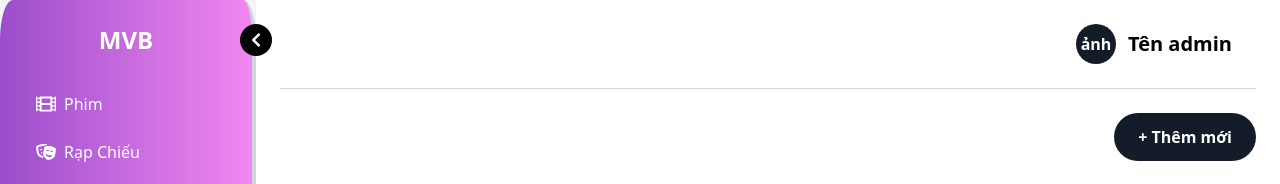
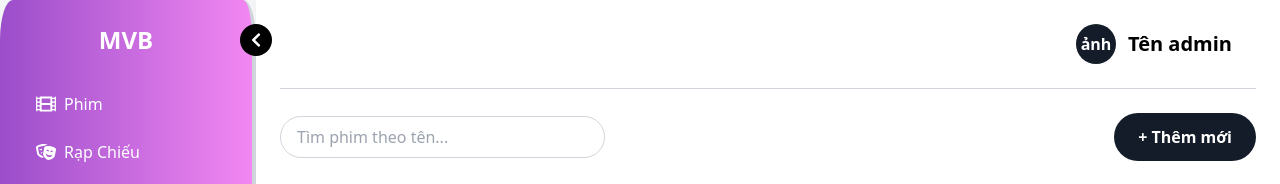
Before and after one commit to Manh8929/MOVIE_BOOKING_CAPSTONE2, a React (Vite) app in the folder Frontend/: page /addmovieadm in a window 1280 px wide. Shown: the top 184 px of the page. Built offline with nearby package versions, Linux system fonts and the light colour scheme; no server answers.

Commit message:
create logic find films

```diff
--- a/Frontend/src/components/SliderComponent/SliderComponent.jsx
+++ b/Frontend/src/components/SliderComponent/SliderComponent.jsx
@@ -2,7 +2,6 @@ import React, { useState, useEffect } from "react";
 import slider1 from "../../assets/img/slider/slider1.jpg";
 import slider2 from "../../assets/img/slider/slider2.jpg";
 import slider3 from "../../assets/img/slider/slider3.jpg";
-
 
 const images = [slider1, slider2, slider3];
 
--- a/Frontend/src/pages/AddMovieAdm.jsx
+++ b/Frontend/src/pages/AddMovieAdm.jsx
@@ -11,13 +11,30 @@ const AddMovieAdm = () => {
   const [selectedMovie, setSelectedMovie] = useState(null);
   const [viewingMovie, setViewingMovie] = useState(null);
 
+  // search phim
+  const [searchTerm, setSearchTerm] = useState("");
+
+  // không phân biệt chữ có dấu hay ko
+  const removeVietnameseTones = (str) => {
+    return str
+      .normalize("NFD")
+      .replace(/[\u0300-\u036f]/g, "")
+      .toLowerCase();
+  };
+
+  const filteredMovies = movies.filter((movie) =>
+    removeVietnameseTones(movie.title).includes(
+      removeVietnameseTones(searchTerm)
+    )
+  );
+
   // phân trang
   const [currentPage, setCurrentPage] = useState(1);
   const itemsPerPage = 4;
   const indexOfLastItem = currentPage * itemsPerPage;
   const indexOfFirstItem = indexOfLastItem - itemsPerPage;
-  const currentMovies = movies.slice(indexOfFirstItem, indexOfLastItem);
-  const totalPages = Math.ceil(movies.length / itemsPerPage);
+  const currentMovies = filteredMovies.slice(indexOfFirstItem, indexOfLastItem);
+  const totalPages = Math.ceil(filteredMovies.length / itemsPerPage);
 
   const fetchMovies = async () => {
     try {
@@ -82,7 +99,18 @@ const AddMovieAdm = () => {
 
         <div className="border-t border-gray-300 mb-6"></div>
 
-        <div className="flex justify-end mb-6">
+        <div className="flex justify-between items-center mb-6">
+          <input
+            type="text"
+            placeholder="Tìm phim theo tên..."
+            value={searchTerm}
+            onChange={(e) => {
+              setSearchTerm(e.target.value);
+              setCurrentPage(1);
+            }}
+            className="border border-gray-300 rounded-full px-4 py-2 w-1/3"
+          />
+
           <button
             className="bg-[#131c28] text-white px-6 py-3 rounded-full font-semibold hover:bg-[#1a2636]"
             onClick={() => openModal()}
```
Also changed, not shown: 2 other files (tests, documents, lock files or other folders). Lines whose indentation alone changed are shown as unchanged.
